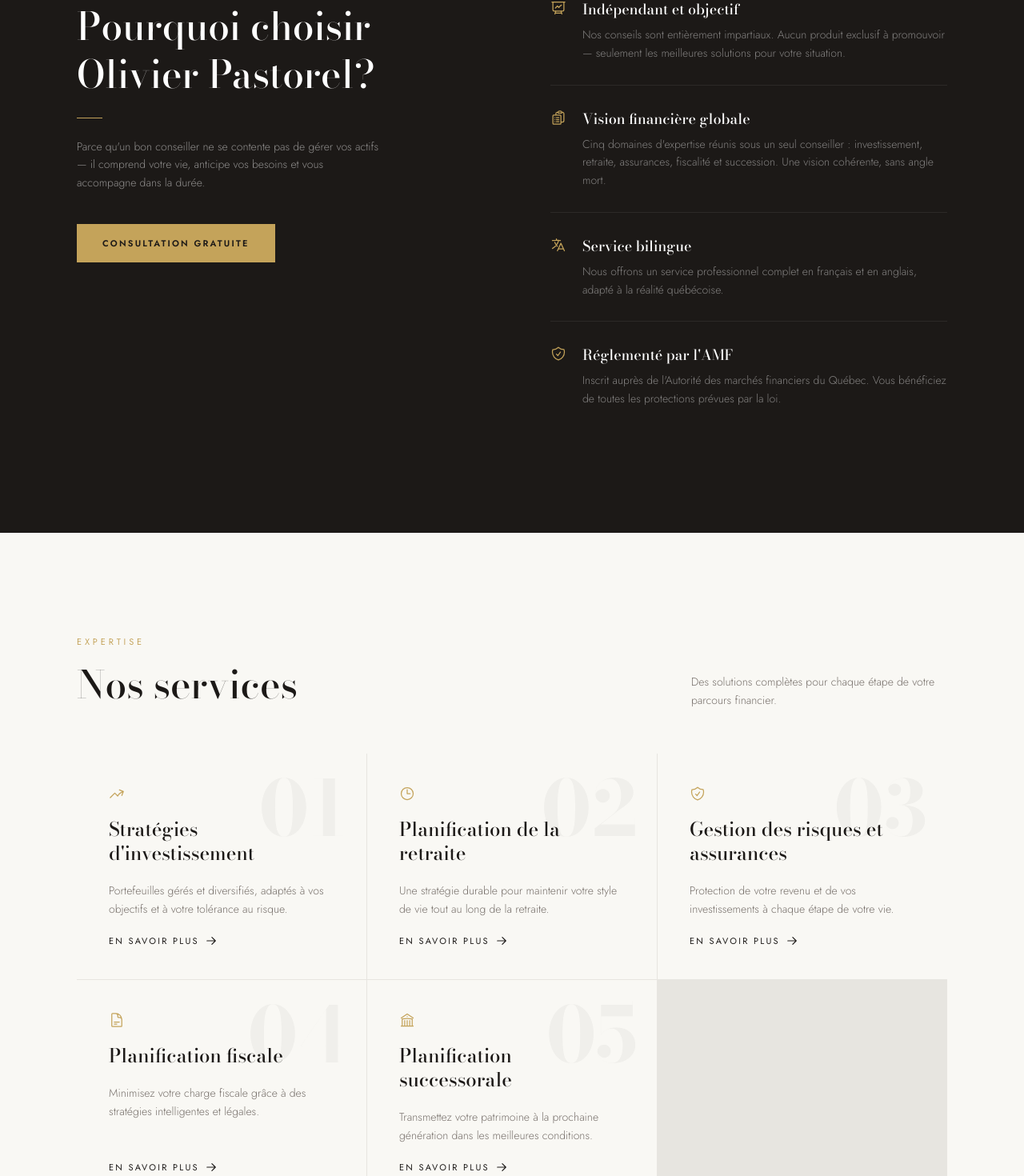
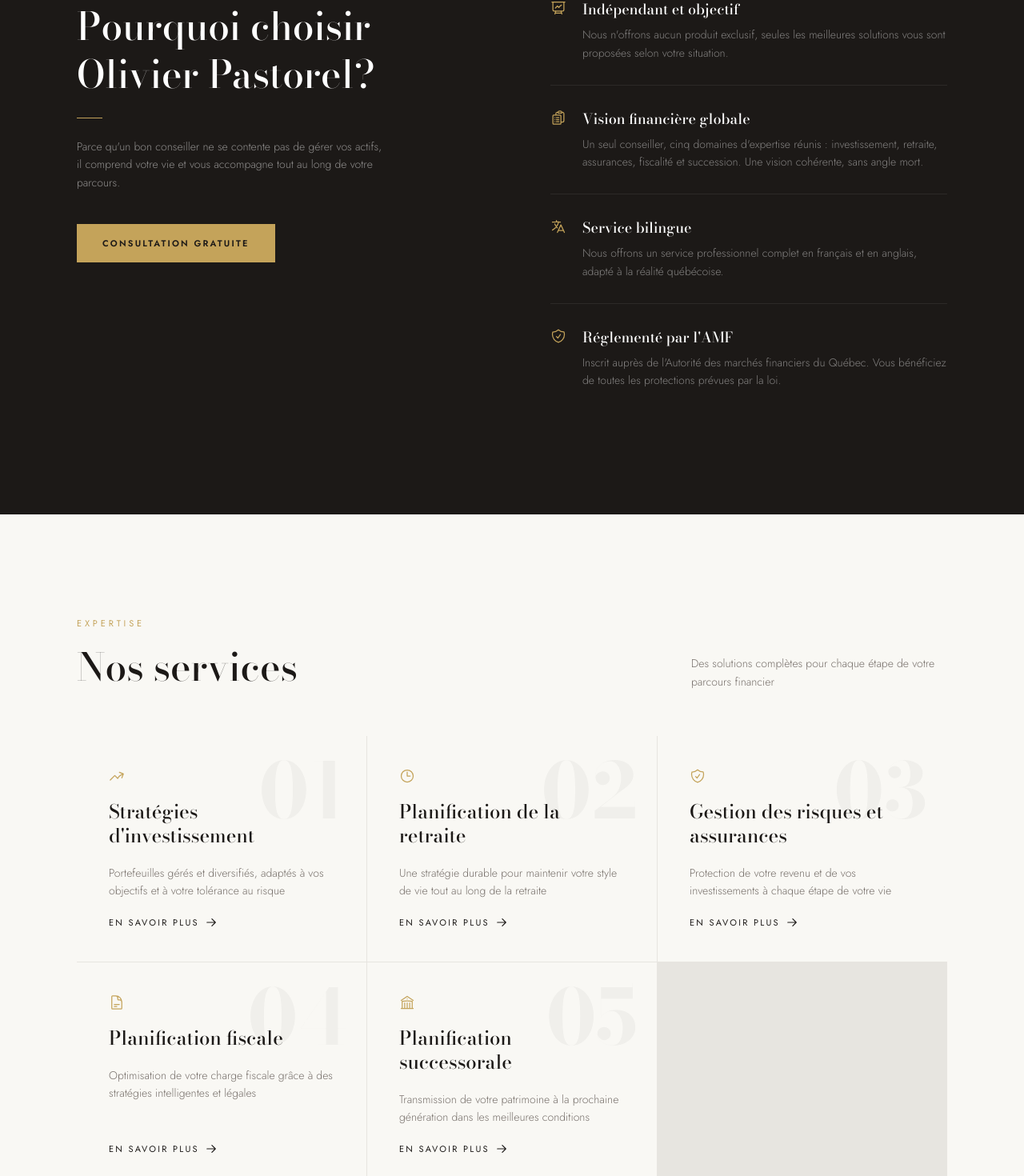
Before and after one commit to liemb77/op-gestion-privee, a Next.js app: page / in a window 1280 px wide. Shown: the part 958-2428 px from the top of the page at 80% size. Built offline with nearby package versions, Linux system fonts and the light colour scheme.

Commit message:
Apply Doris's copy corrections across the site
Punctuation cleanup (trailing periods, dash/comma/colon fixes), copy
rewording on 4 sections, guillemets on FR testimonials, Belœil ligature
sitewide, office address formatting, and Aurélie's accent.

```diff
--- a/app/layout.tsx
+++ b/app/layout.tsx
@@ -20,8 +20,8 @@
 
 export const metadata: Metadata = {
   title: 'Olivier Pastorel — Conseiller financier',
-  description: 'Conseiller en sécurité financière. Solutions intégrées en investissement, planification de la retraite, fiscalité et planification successorale — Beloeil, Québec.',
-  keywords: ['conseiller financier', 'gestion de patrimoine', 'planification retraite', 'Beloeil', 'Québec', 'investissement'],
+  description: 'Conseiller en sécurité financière. Solutions intégrées en investissement, planification de la retraite, fiscalité et planification successorale — Belœil, Québec.',
+  keywords: ['conseiller financier', 'gestion de patrimoine', 'planification retraite', 'Belœil', 'Québec', 'investissement'],
 };
 
 export default function RootLayout({ children }: { children: React.ReactNode }) {
--- a/app/page.tsx
+++ b/app/page.tsx
@@ -20,8 +20,8 @@
     ),
     title: { fr: 'Indépendant et objectif', en: 'Independent & Objective' },
     desc: {
-      fr: "Nos conseils sont entièrement impartiaux. Aucun produit exclusif à promouvoir — seulement les meilleures solutions pour votre situation.",
-      en: "Our advice is entirely impartial. No proprietary products to push — only the best solutions for your situation.",
+      fr: "Nous n'offrons aucun produit exclusif, seules les meilleures solutions vous sont proposées selon votre situation.",
+      en: "We offer no proprietary products — only the best solutions are proposed to you based on your situation.",
     },
   },
   {
@@ -32,8 +32,8 @@
     ),
     title: { fr: 'Vision financière globale', en: 'Comprehensive Financial Vision' },
     desc: {
-      fr: "Cinq domaines d'expertise réunis sous un seul conseiller : investissement, retraite, assurances, fiscalité et succession. Une vision cohérente, sans angle mort.",
-      en: "Five areas of expertise under one advisor: investment, retirement, insurance, tax, and estate. A coherent vision with no blind spots.",
+      fr: "Un seul conseiller, cinq domaines d'expertise réunis : investissement, retraite, assurances, fiscalité et succession. Une vision cohérente, sans angle mort.",
+      en: "One advisor, five areas of expertise combined: investment, retirement, insurance, tax, and estate. A coherent vision with no blind spots.",
     },
   },
   {
@@ -65,11 +65,11 @@
 const APPROACH = [
   {
     title: { fr: 'Rencontre initiale', en: 'Initial Meeting' },
-    desc: { fr: 'Nous commençons par une conversation approfondie pour comprendre votre situation, vos objectifs de vie et vos valeurs — sans engagement.', en: 'We start with an in-depth conversation to understand your situation, life goals, and values — with no obligation.' },
+    desc: { fr: 'Nous commençons par une conversation approfondie pour comprendre votre situation, vos objectifs de vie et vos valeurs, et ce, sans engagement.', en: 'We start with an in-depth conversation to understand your situation, life goals, and values — with no obligation.' },
   },
   {
     title: { fr: 'Stratégie personnalisée', en: 'Personalized Strategy' },
-    desc: { fr: "Nous élaborons une stratégie financière globale et cohérente, entièrement adaptée à votre réalité — investissement, fiscalité, retraite et succession.", en: 'We develop a comprehensive financial strategy, fully tailored to your reality — investment, tax, retirement, and estate.' },
+    desc: { fr: "Nous élaborons une stratégie financière globale et cohérente, entièrement adaptée à votre réalité : investissement, fiscalité, retraite et succession.", en: 'We develop a comprehensive financial strategy, fully tailored to your reality — investment, tax, retirement, and estate.' },
   },
   {
     title: { fr: 'Mise en œuvre et suivi', en: 'Implementation & Monitoring' },
@@ -113,11 +113,11 @@
   },
   {
     q: { fr: 'Comment se déroule la première rencontre?', en: 'How does the first meeting work?' },
-    a: { fr: 'La première rencontre est gratuite et sans engagement. Elle dure environ 45 à 60 minutes et nous permet de mieux comprendre votre situation, vos objectifs et vos préoccupations. Aucun document n\'est requis — juste une conversation honnête.', en: 'The first meeting is free and without obligation. It lasts about 45 to 60 minutes and allows us to better understand your situation, goals, and concerns. No documents required — just an honest conversation.' },
+    a: { fr: 'La première rencontre est gratuite et sans engagement. Elle dure environ 45 à 60 minutes et nous permet de mieux comprendre votre situation, vos objectifs et vos préoccupations. Aucun document n\'est requis, juste une conversation franche et honnête.', en: 'The first meeting is free and without obligation. It lasts about 45 to 60 minutes and allows us to better understand your situation, goals, and concerns. No documents required — just an honest conversation.' },
   },
   {
     q: { fr: 'Êtes-vous indépendant d\'une banque ou d\'un assureur?', en: 'Are you independent from a bank or insurer?' },
-    a: { fr: 'Oui, totalement. Nous ne sommes rattachés à aucune institution financière. Cela nous permet de vous recommander les produits et solutions qui correspondent réellement à votre situation, sans conflit d\'intérêt.', en: 'Yes, completely. We are not affiliated with any financial institution. This allows us to recommend products and solutions that truly fit your situation, without conflict of interest.' },
+    a: { fr: 'Oui, totalement. Nous ne sommes rattachés à aucune institution financière. Cela nous permet de vous recommander les produits et solutions qui correspondent réellement à votre situation, sans conflit d\'intérêts.', en: 'Yes, completely. We are not affiliated with any financial institution. This allows us to recommend products and solutions that truly fit your situation, without conflict of interest.' },
   },
   {
     q: { fr: 'Comment sont calculés vos honoraires?', en: 'How are your fees calculated?' },
@@ -125,7 +125,7 @@
   },
   {
     q: { fr: 'Faut-il avoir un patrimoine important pour faire appel à vous?', en: 'Do I need significant assets to work with you?' },
-    a: { fr: 'Non. Nous accueillons des clients à différentes étapes de leur vie financière. Ce qui compte, c\'est votre volonté de planifier et de construire un avenir solide — peu importe où vous en êtes aujourd\'hui.', en: 'No. We welcome clients at different stages of their financial lives. What matters is your willingness to plan and build a solid future — regardless of where you are today.' },
+    a: { fr: 'Non. Nous accueillons des clients à différentes étapes de leur vie financière. Ce qui compte, c\'est votre volonté de planifier et de construire un avenir solide, peu importe où vous en êtes aujourd\'hui.', en: 'No. We welcome clients at different stages of their financial lives. What matters is your willingness to plan and build a solid future — regardless of where you are today.' },
   },
 ];
 
@@ -223,7 +223,7 @@
               {lang === 'fr' ? <>Exploitez tout le potentiel<br className="hidden sm:block" /> de votre patrimoine.</> : <>Unlock the full potential<br className="hidden sm:block" /> of your wealth.</>}
             </h1>
             <p className="hero-animate delay-600 text-white/65 text-base sm:text-lg font-light leading-relaxed max-w-xl mb-10">
-              {lang === 'fr' ? 'Solutions intégrées en investissement, retraite, fiscalité et planification successorale.' : 'Integrated solutions in investment, retirement, tax planning, and estate management.'}
+              {lang === 'fr' ? 'Solutions intégrées en investissement, retraite, fiscalité et planification successorale' : 'Integrated solutions in investment, retirement, tax planning, and estate management.'}
             </p>
             <div className="hero-animate delay-800 flex flex-wrap gap-4">
               <Link href={BOOKING_URL} className="inline-block bg-[#C4A35A] text-[#1C1917] text-[11px] tracking-[0.2em] uppercase px-8 py-4 font-semibold hover:bg-[#D4B87A] transition-colors duration-200 cursor-pointer">
@@ -265,8 +265,8 @@
               <div className="w-8 h-[1px] bg-[#C4A35A] mb-6" />
               <p className="text-white/50 text-sm font-light leading-relaxed max-w-sm mb-10">
                 {lang === 'fr'
-                  ? "Parce qu'un bon conseiller ne se contente pas de gérer vos actifs — il comprend votre vie, anticipe vos besoins et vous accompagne dans la durée."
-                  : "Because a good advisor doesn't just manage your assets — they understand your life, anticipate your needs, and support you over time."}
+                  ? "Parce qu'un bon conseiller ne se contente pas de gérer vos actifs, il comprend votre vie et vous accompagne tout au long de votre parcours."
+                  : "Because a good advisor doesn't just manage your assets, they understand your life and support you throughout your journey."}
               </p>
               <Link
                 href={BOOKING_URL}
@@ -333,7 +333,7 @@
             <p className="text-[#C4A35A] text-[11px] tracking-[0.35em] uppercase mb-4">{lang === 'fr' ? 'Notre approche' : 'Our approach'}</p>
             <div className="flex flex-col md:flex-row md:items-end md:justify-between gap-4 mb-16">
               <h2 className="font-serif text-4xl md:text-5xl text-[#1C1917] font-medium leading-tight max-w-sm">
-                {lang === 'fr' ? 'Une méthode claire, une vision durable.' : 'A clear method, a lasting vision.'}
+                {lang === 'fr' ? 'Une méthode claire, une vision durable' : 'A clear method, a lasting vision.'}
               </h2>
               <p className="text-[#78716C] max-w-xs text-sm font-light leading-relaxed">
                 {lang === 'fr' ? 'Chaque mandat suit le même processus rigoureux pour garantir des résultats alignés sur vos objectifs.' : 'Every mandate follows the same rigorous process to ensure results aligned with your goals.'}
@@ -435,7 +435,7 @@
                       <svg key={j} className="w-3.5 h-3.5 text-[#C4A35A]" fill="currentColor" viewBox="0 0 20 20"><path d="M9.049 2.927c.3-.921 1.603-.921 1.902 0l1.07 3.292a1 1 0 00.95.69h3.462c.969 0 1.371 1.24.588 1.81l-2.8 2.034a1 1 0 00-.364 1.118l1.07 3.292c.3.921-.755 1.688-1.54 1.118l-2.8-2.034a1 1 0 00-1.175 0l-2.8 2.034c-.784.57-1.838-.197-1.539-1.118l1.07-3.292a1 1 0 00-.364-1.118L2.98 8.72c-.783-.57-.38-1.81.588-1.81h3.461a1 1 0 00.951-.69l1.07-3.292z" /></svg>
                     ))}
                   </div>
-                  <blockquote className="font-serif italic text-[#1C1917] text-lg leading-relaxed flex-1">"{testimonial.quote[l]}"</blockquote>
+                  <blockquote className="font-serif italic text-[#1C1917] text-lg leading-relaxed flex-1">{lang === 'fr' ? `« ${testimonial.quote[l]} »` : `"${testimonial.quote[l]}"`}</blockquote>
                   <div className="flex items-center gap-3">
                     <div className="w-8 h-[1px] bg-[#C4A35A]" />
                     <div>
--- a/app/politique-de-confidentialite/page.tsx
+++ b/app/politique-de-confidentialite/page.tsx
@@ -245,7 +245,7 @@
             </p>
             <address className="not-italic space-y-1.5 text-sm text-[#78716C] font-light">
               <p className="font-medium text-[#1C1917]">Olivier Pastorel</p>
-              <p>1-45 rue Rémi Dansereau<br />Beloeil, QC J3G 0N6</p>
+              <p>1-45, rue Rémi Dansereau<br />Belœil QC J3G 0N6</p>
               <p>
                 <a href="tel:5144432335" className="hover:text-[#C4A35A] transition-colors">
                   514 443-2335
--- a/components/Footer.tsx
+++ b/components/Footer.tsx
@@ -52,7 +52,7 @@
           <div>
             <p className="text-white/30 text-[10px] tracking-[0.3em] uppercase mb-5">{T.footer.contactInfo}</p>
             <address className="not-italic space-y-3 text-sm text-white/55 font-light">
-              <p className="leading-relaxed">1-45 rue Rémi Dansereau<br />Beloeil, QC J3G 0N6</p>
+              <p className="leading-relaxed">1-45, rue Rémi Dansereau<br />Belœil QC J3G 0N6</p>
               <p><a href="tel:5144432335" className="hover:text-[#C4A35A] transition-colors cursor-pointer">514 443-2335</a></p>
               <p><a href="mailto:olivier.pastorel@opgestionprivee.ca" className="hover:text-[#C4A35A] transition-colors cursor-pointer break-all">olivier.pastorel@opgestionprivee.ca</a></p>
             </address>
--- a/lib/translations.ts
+++ b/lib/translations.ts
@@ -9,13 +9,13 @@
     },
     home: {
       heroTagline: 'Exploitez tout le potentiel de votre patrimoine à l\'aide de nos solutions intégrées.',
-      heroSub: 'Conseiller en gestion de patrimoine — Beloeil, Québec',
+      heroSub: 'Conseiller en gestion de patrimoine — Belœil, Québec',
       heroCta: 'Prendre rendez-vous',
       heroCtaSecondary: 'Nos services',
       servicesTitle: 'Nos services',
-      servicesSub: 'Des solutions complètes pour chaque étape de votre parcours financier.',
+      servicesSub: 'Des solutions complètes pour chaque étape de votre parcours financier',
       aboutTitle: 'Une approche personnalisée',
-      aboutText: 'Avec une expertise approfondie en gestion de patrimoine, Olivier Pastorel accompagne ses clients à chaque étape de leur parcours financier. Basé à Beloeil, il propose des solutions intégrées alliant investissement, planification fiscale et protection du patrimoine, adaptées à la réalité québécoise.',
+      aboutText: 'Avec une expertise approfondie en gestion de patrimoine, Olivier Pastorel accompagne ses clients à chaque étape de leur parcours financier. Basé à Belœil, il propose des solutions intégrées alliant investissement, planification fiscale et protection du patrimoine, adaptées à la réalité québécoise.',
       aboutCta: 'En savoir plus',
       ctaBannerTitle: 'Discutons de votre patrimoine',
       ctaBannerText: 'Une conversation suffit pour commencer à bâtir une stratégie à votre image.',
@@ -30,7 +30,7 @@
         'Représentant en assurances et rentes collectives',
       ],
       olivierBio: 'Conseiller financier expérimenté, Olivier aide les particuliers et les professionnels à bâtir et à protéger leur patrimoine. Fort d\'une expertise de 25 ans dans le domaine financier, il combine rigueur analytique et approche humaine pour concevoir des plans financiers personnalisés et performants.\n\nPour Olivier, chaque client est unique. Il prend le temps de comprendre votre réalité et de bâtir une relation de confiance à long terme. Qu\'il s\'agisse de l\'achat d\'une première maison, de l\'éducation des enfants ou de la transition vers la retraite, il vulgarise les concepts financiers complexes pour vous permettre de prendre des décisions éclairées grâce à des conseils transparents et impartiaux.',
-      aurelieTitle: 'Aurelie Bellet',
+      aurelieTitle: 'Aurélie Bellet',
       aurelieRole: 'Adjointe administrative',
       teamTitle: 'Notre équipe',
       teamSub: 'Des professionnels à votre service.',
@@ -48,7 +48,7 @@
         {
           id: 'investissement',
           title: 'Stratégies d\'investissement',
-          short: 'Portefeuilles gérés et diversifiés, adaptés à vos objectifs et à votre tolérance au risque.',
+          short: 'Portefeuilles gérés et diversifiés, adaptés à vos objectifs et à votre tolérance au risque',
           body: `Nous élaborons une stratégie d'investissement optimisée basée sur vos objectifs et votre tolérance au risque, puis nous la mettons en œuvre de façon régulière et disciplinée.
 
 Contrairement à l'investisseur moyen, vous aurez accès à une série exclusive de portefeuilles gérés, adaptés à vos besoins spécifiques de liquidités, à vos attentes de croissance et à votre situation. Ces portefeuilles utilisent des techniques éprouvées de répartition d'actifs et de diversification sous la direction de gestionnaires de portefeuille expérimentés.
@@ -58,7 +58,7 @@
         {
           id: 'retraite',
           title: 'Planification de la retraite',
-          short: 'Une stratégie durable pour maintenir votre style de vie tout au long de la retraite.',
+          short: 'Une stratégie durable pour maintenir votre style de vie tout au long de la retraite',
           body: `Nous établissons une planification de retraite à l'aide d'une stratégie durable, capable de s'adapter à l'évolution de votre vie, des marchés et de la législation.
 
 Nous travaillons avec vous pour trouver le bon équilibre entre la préservation de votre patrimoine et la possibilité de bénéficier d'un potentiel de croissance — tout en maintenant votre style de vie tout au long de votre retraite.`,
@@ -66,7 +66,7 @@
         {
           id: 'risques',
           title: 'Gestion des risques et assurances',
-          short: 'Protection de votre revenu et de vos investissements à chaque étape de votre vie.',
+          short: 'Protection de votre revenu et de vos investissements à chaque étape de votre vie',
           body: `Les assurances peuvent également être conçues pour répondre à des objectifs d'investissement spécifiques. Nous travaillons avec les principaux assureurs canadiens pour gérer les risques et maximiser les opportunités à chaque étape de votre vie personnelle et professionnelle :
 
 • Protéger votre revenu actuel
@@ -77,7 +77,7 @@
         {
           id: 'fiscal',
           title: 'Planification fiscale',
-          short: 'Minimisez votre charge fiscale grâce à des stratégies intelligentes et légales.',
+          short: 'Optimisation de votre charge fiscale grâce à des stratégies intelligentes et légales',
           body: `En travaillant avec des professionnels de la fiscalité, nous déployons tout un arsenal de tactiques pour minimiser votre charge fiscale.
 
 Les stratégies fiscales intelligentes comprennent entre autres :
@@ -90,7 +90,7 @@
         {
           id: 'succession',
           title: 'Planification successorale',
-          short: 'Transmettez votre patrimoine à la prochaine génération dans les meilleures conditions.',
+          short: 'Transmission de votre patrimoine à la prochaine génération dans les meilleures conditions',
           body: `Nous vous conseillons pour :
 
 • Transmettre vos actifs à la génération suivante
@@ -116,12 +116,12 @@
       submitBtn: 'Envoyer le message',
       submitSuccess: 'Message envoyé! Nous vous répondrons sous 24h.',
       infoTitle: 'Informations',
-      address: '1-45 rue Rémi Dansereau\nBeloeil, QC J3G 0N6',
+      address: '1-45, rue Rémi Dansereau\nBelœil QC J3G 0N6',
       olivierLabel: 'Olivier Pastorel',
-      aurelieLabel: 'Aurelie Bellet',
+      aurelieLabel: 'Aurélie Bellet',
     },
     footer: {
-      tagline: 'Solutions financières intégrées pour votre patrimoine.',
+      tagline: 'Solutions financières intégrées pour votre patrimoine',
       rights: '© 2026 Olivier Pastorel. Tous droits réservés.',
       quickLinks: 'Navigation',
       contactInfo: 'Contact',
@@ -138,13 +138,13 @@
     },
     home: {
       heroTagline: 'Unlock the full potential of your wealth through our integrated solutions.',
-      heroSub: 'Wealth Management Advisor — Beloeil, Québec',
+      heroSub: 'Wealth Management Advisor — Belœil, Québec',
       heroCta: 'Book a Consultation',
       heroCtaSecondary: 'Our Services',
       servicesTitle: 'Our Services',
       servicesSub: 'Comprehensive solutions for every stage of your financial journey.',
       aboutTitle: 'A Personalized Approach',
-      aboutText: 'With deep expertise in wealth management, Olivier Pastorel guides his clients at every step of their financial journey. Based in Beloeil, he offers integrated solutions combining investment, tax planning, and asset protection — tailored to the Quebec reality.',
+      aboutText: 'With deep expertise in wealth management, Olivier Pastorel guides his clients at every step of their financial journey. Based in Belœil, he offers integrated solutions combining investment, tax planning, and asset protection — tailored to the Quebec reality.',
       aboutCta: 'Learn More',
       ctaBannerTitle: 'Let\'s Discuss Your Wealth',
       ctaBannerText: 'One conversation is all it takes to start building a strategy made for you.',
@@ -159,7 +159,7 @@
         'Group Insurance and Annuities Representative',
       ],
       olivierBio: 'An experienced financial advisor, Olivier helps individuals and professionals build and protect their wealth. With 25 years of expertise in the financial field, he combines analytical rigor and a human approach to design personalized, high-performing financial plans.\n\nFor Olivier, every client is unique. He takes the time to understand your reality and build a lasting relationship of trust. Whether it\'s purchasing a first home, funding your children\'s education, or transitioning to retirement, he simplifies complex financial concepts so you can make informed decisions through transparent and impartial advice.',
-      aurelieTitle: 'Aurelie Bellet',
+      aurelieTitle: 'Aurélie Bellet',
       aurelieRole: 'Administrative Assistant',
       teamTitle: 'Our Team',
       teamSub: 'Professionals at your service.',
@@ -245,9 +245,9 @@
       submitBtn: 'Send Message',
       submitSuccess: 'Message sent! We will get back to you within 24h.',
       infoTitle: 'Information',
-      address: '1-45 rue Rémi Dansereau\nBeloeil, QC J3G 0N6',
+      address: '1-45, rue Rémi Dansereau\nBelœil QC J3G 0N6',
       olivierLabel: 'Olivier Pastorel',
-      aurelieLabel: 'Aurelie Bellet',
+      aurelieLabel: 'Aurélie Bellet',
     },
     footer: {
       tagline: 'Integrated financial solutions for your wealth.',
```
